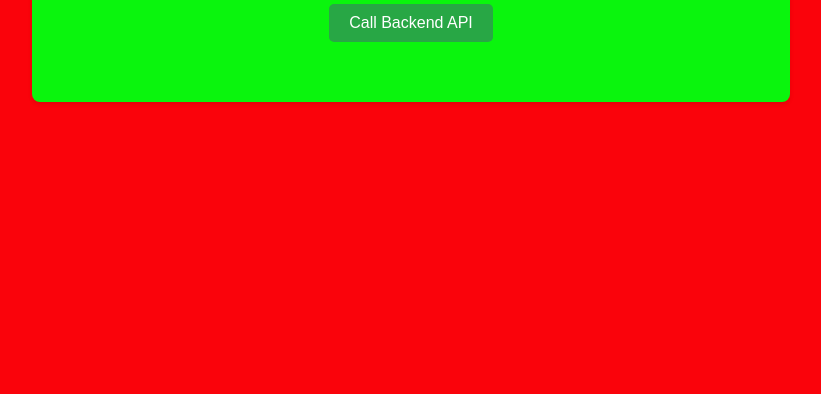
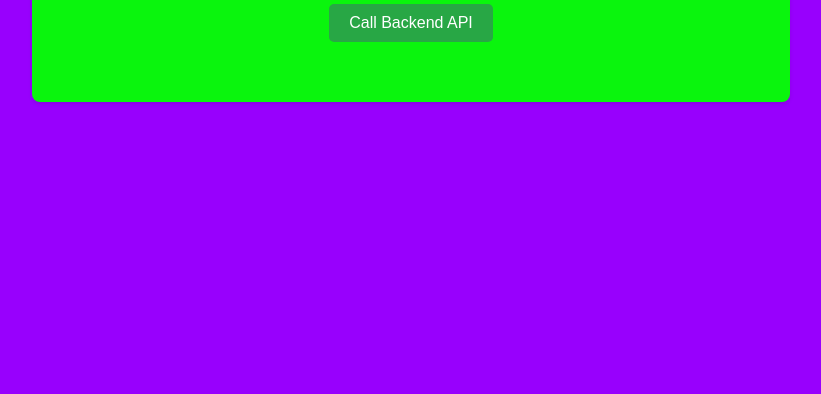
Before and after one commit to koakko/lab08-jk-webhook, a plain HTML site: page frontend/index.html in a window 1280 px wide. Shown: the part 406-800 px from the top of the page, without its empty margins (229-1050 px from the left). Drawn offline with Linux system fonts and the light colour scheme.

Commit message:
change color commit!

```diff
--- a/frontend/index.html
+++ b/frontend/index.html
@@ -7,7 +7,7 @@
     <style>
         body {
             font-family: sans-serif;
-            background-color: #fa030b;
+            background-color: #9800fd;
             display: flex;
             justify-content: center;
             align-items: center;
```
